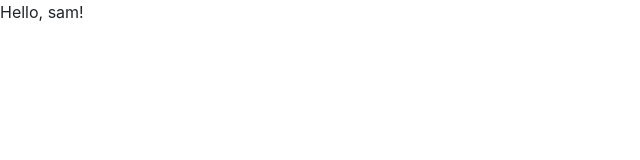
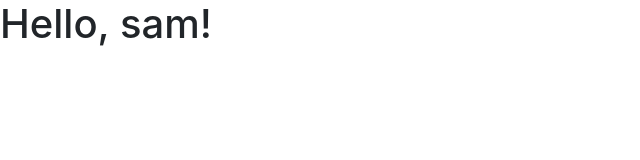
Before and after one commit to emkayoh/sjc-k, a plain HTML site: page index.html in a window 1280 px wide. Shown: the whole page, without its empty margins (0-640 px from the left). Drawn offline with nearby package versions, Linux system fonts and the light colour scheme.

Commit message:
second edit

```diff
--- a/index.html
+++ b/index.html
@@ -8,5 +8,5 @@
       <title>SJC-K</title>
     </head>
     <body>
-      Hello, sam!
+      <h1> Hello, sam!</h1>
     </body>
```
